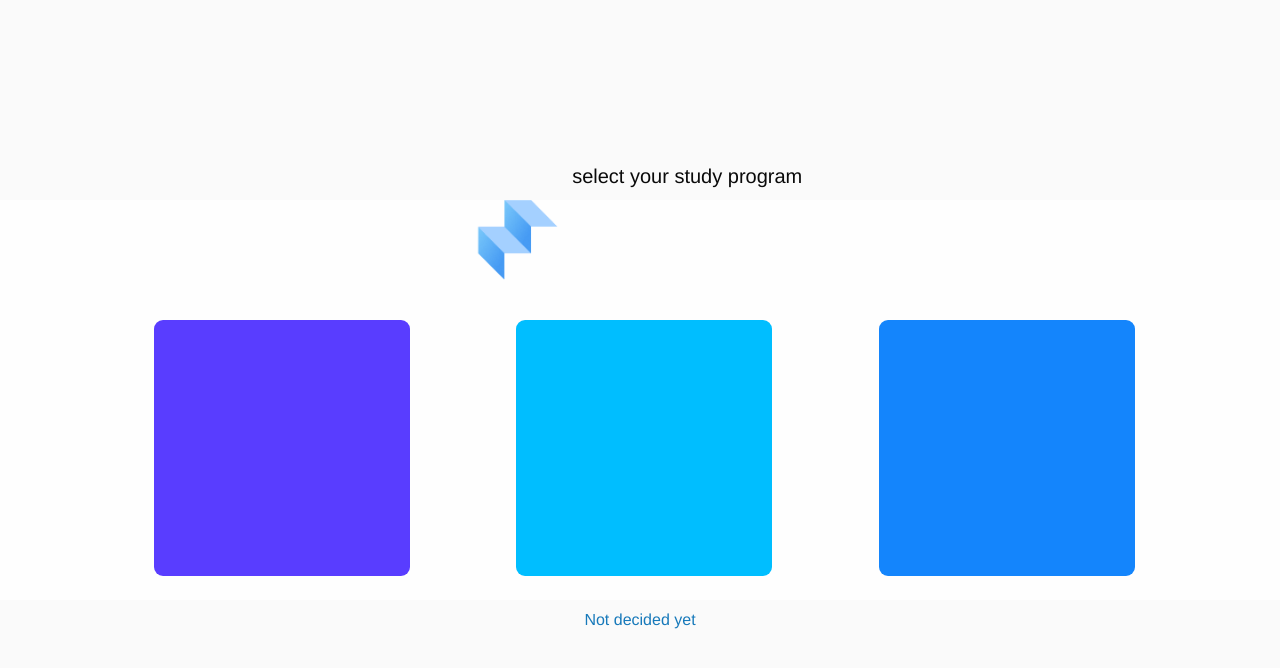
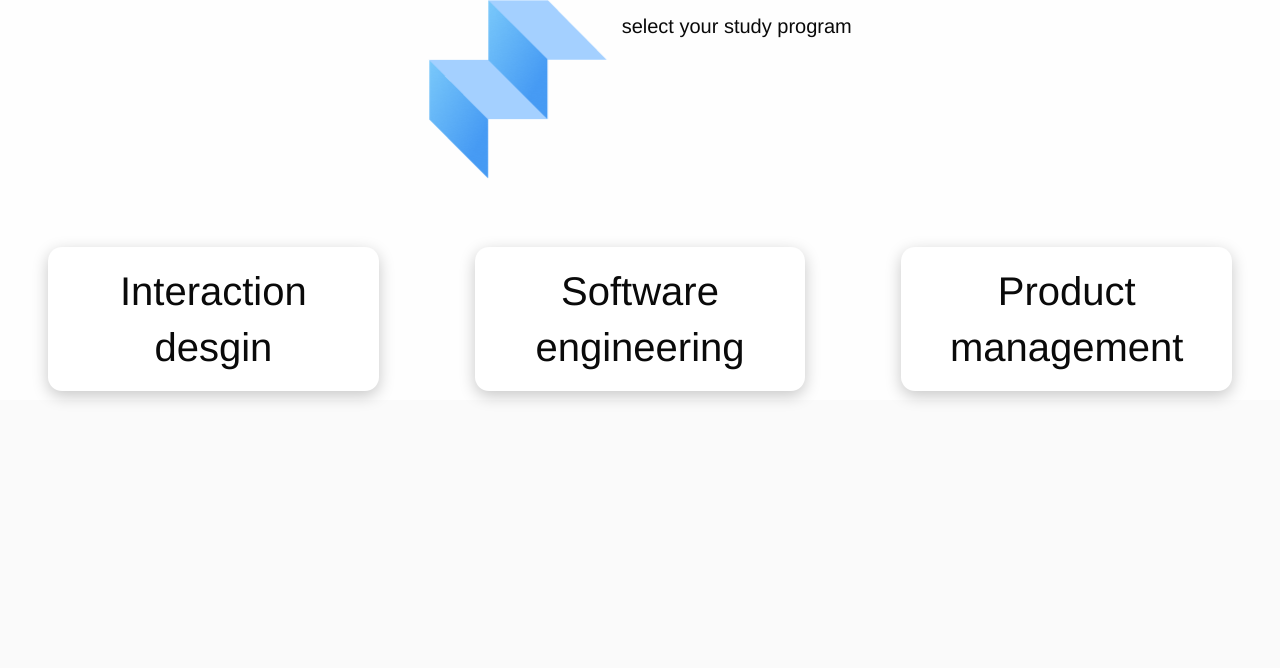
Before and after one commit to wpbdry/stepify, a Flask app: page /choose-your-study-program in a window 1280 px wide; the page is wider, and only the part inside the window is pictured. Shown: the top 668 px of that part. Run offline with Flask 2, Linux system fonts and the light colour scheme; some libraries are stand-ins or nearby versions.

Commit message:
some weird changes wehateva

```diff
--- a/static/css/app.css
+++ b/static/css/app.css
@@ -0,0 +1,5 @@
+.callout {
+  border-radius: 14px;
+  border: none;
+
+}
--- a/static/css/main.css
+++ b/static/css/main.css
@@ -179,3 +179,10 @@ a {
     transform: translateX(-50%);
     text-align: center;
 }
+.callout {
+  border-radius: 14px;
+  border-style: none;
+  box-shadow: 0 0.3rem 1rem rgba(0,0,0,0.22);
+  margin: 3rem !important;
+
+}
--- a/templates/studyprograms.html
+++ b/templates/studyprograms.html
@@ -4,10 +4,10 @@
     <meta http-equiv="content-type" content="text/html; charset=UTF-8">
     <title>Stepify</title>
     <link rel="icon" href="../static/img/logo.png">
-    <link rel="stylesheet" href="../static/css/app.css">
     <link rel="stylesheet" href="../static/css/main.css">
     <link rel="stylesheet" href="../static/css/foundation.css">
     <link rel="stylesheet" href="../static/css/foundation.min.css">
+    <link rel="stylesheet" href="../static/css/app.css">
     <script type="text/javascript" src="https://ajax.googleapis.com/ajax/libs/jquery/3.1.1/jquery.min.js"></script>
     <script src="../static/js/vendor/jquery.js"></script>
     <script src="../static/js/vendor/what-input.js"></script>
@@ -18,21 +18,26 @@
     </script>
 </head>
 <body>
-    <div id="main-container">
+  <div class="grid-x">
     <div id="select-study-program">
         <div id="logo-select-study-program"><img src="../static/img/logo.png" alt=""></div>
         <div id="text-select-study-program"><h5>select your study program</h5></div>
     </div>
-        <div id="buttons-container">
-            <div id="second-container">
-                <div id="id-square" class="code-uni-subject-btn">
-                    <!-- <img src="../static/img/logo-ID.png" alt=""> -->
   </div>
-                <div id="se-square" class="code-uni-subject-btn"></div>
-                <div id="pm-square" class="code-uni-subject-btn"></div>
+  <div class="grid-x">
+    <div class="cell medium-4">
+      <div class="callout id">
+        <h2>Interaction desgin</h2>
       </div>
     </div>
-        <div id="not-decided"><a href="#">Not decided yet</a href="#"></div>
+    <div class="cell medium-4">
+      <div class="callout se">
+        <h2>Software engineering</h2>
+      </div></div>
+    <div class="cell medium-4">
+      <div class="callout pm">
+        <h2>Product management</h2>
+      </div></div>
   </div>
 </body>
 </html>
```
Lines whose indentation alone changed are shown as unchanged.
